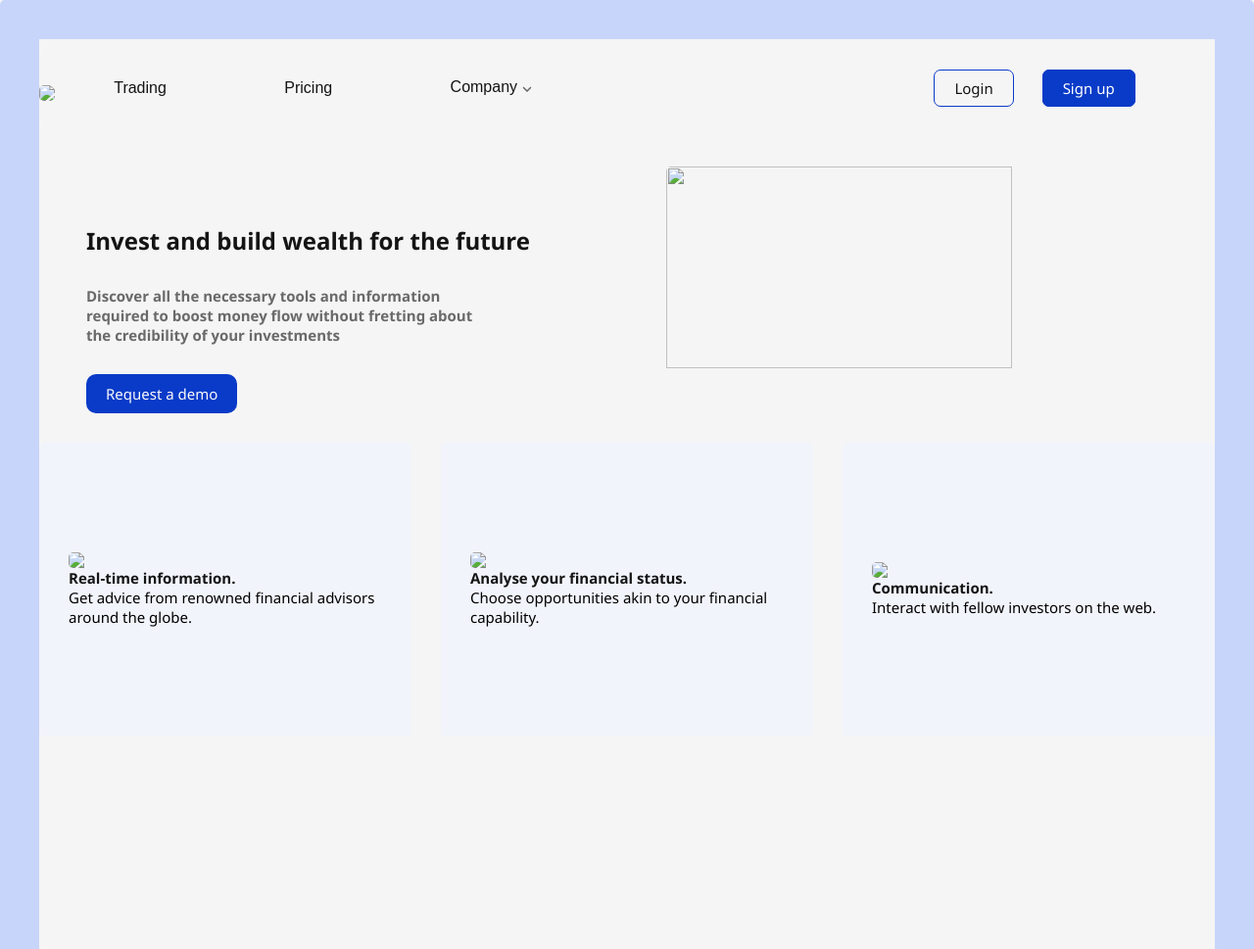
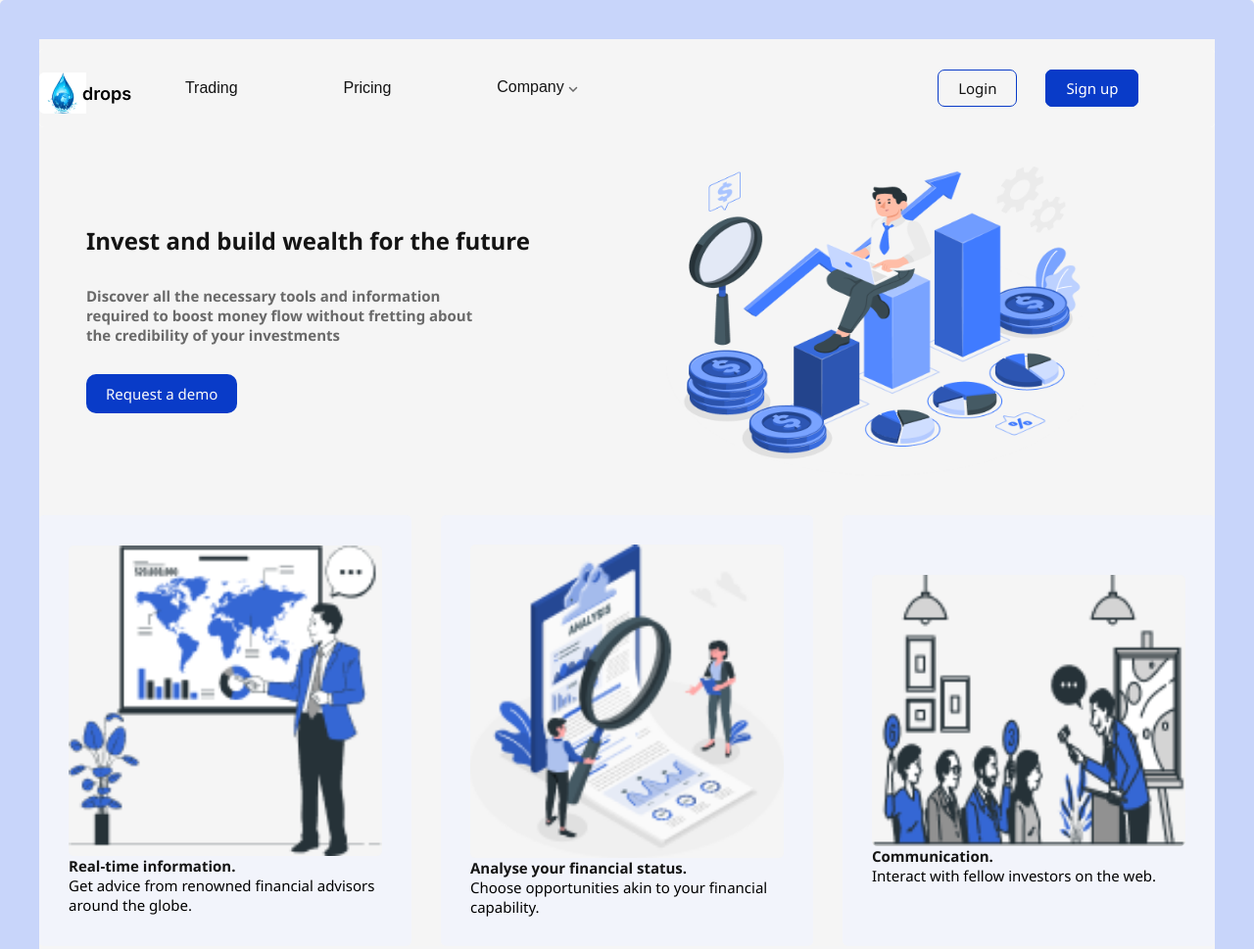
Before and after one commit to dozieechofe/drops, a plain HTML site: page index.html in a window 1280 px wide. Shown: the top 969 px of the page at 98% size. Drawn offline with Linux system fonts and the light colour scheme.

Commit message:
Update index.html

```diff
--- a/index.html
+++ b/index.html
@@ -15,7 +15,7 @@
 
 <section class="wrapper">
     <header>
-        <img src="./drop-images/Untitled (5).png" class="logo">
+        <img src="./Untitled (5).png" class="logo">
         <nav>
             <ul id="sidebar">
                 <div class="links">
@@ -62,7 +62,7 @@
 
             </div>
         <div class="right-item">
-            <img src="./drop-images/Untitled (1).png" alt="">
+            <img src="./Untitled (1).png" alt="">
         </div>
 
     </section>
@@ -74,14 +74,14 @@
 
 
             <div class="card-1 card">
-                <img src="./drop-images/Untitled (2).png">
+                <img src="./Untitled (2).png">
                 <h4 class="description-header">Real-time information.</h4>
                 <p class="description-note">Get advice from renowned financial advisors around the globe.</p>
 
             </div>
 
             <div class="card">
-                <img src="./drop-images/Untitled (3).png">
+                <img src="./Untitled (3).png">
                 <h4 class="description-header">Analyse your financial status.</h4>
                 <p class="description-note">Choose opportunities akin to your financial capability.</p>
 
@@ -89,7 +89,7 @@
 
 
             <div class="card-1 card">
-                <img src="./drop-images/Untitled (4).png">
+                <img src="./Untitled (4).png">
                 <h4 class="description-header">Communication.</h4>
                 <p class="description-note">Interact with fellow investors on the web.</p>
 
```
